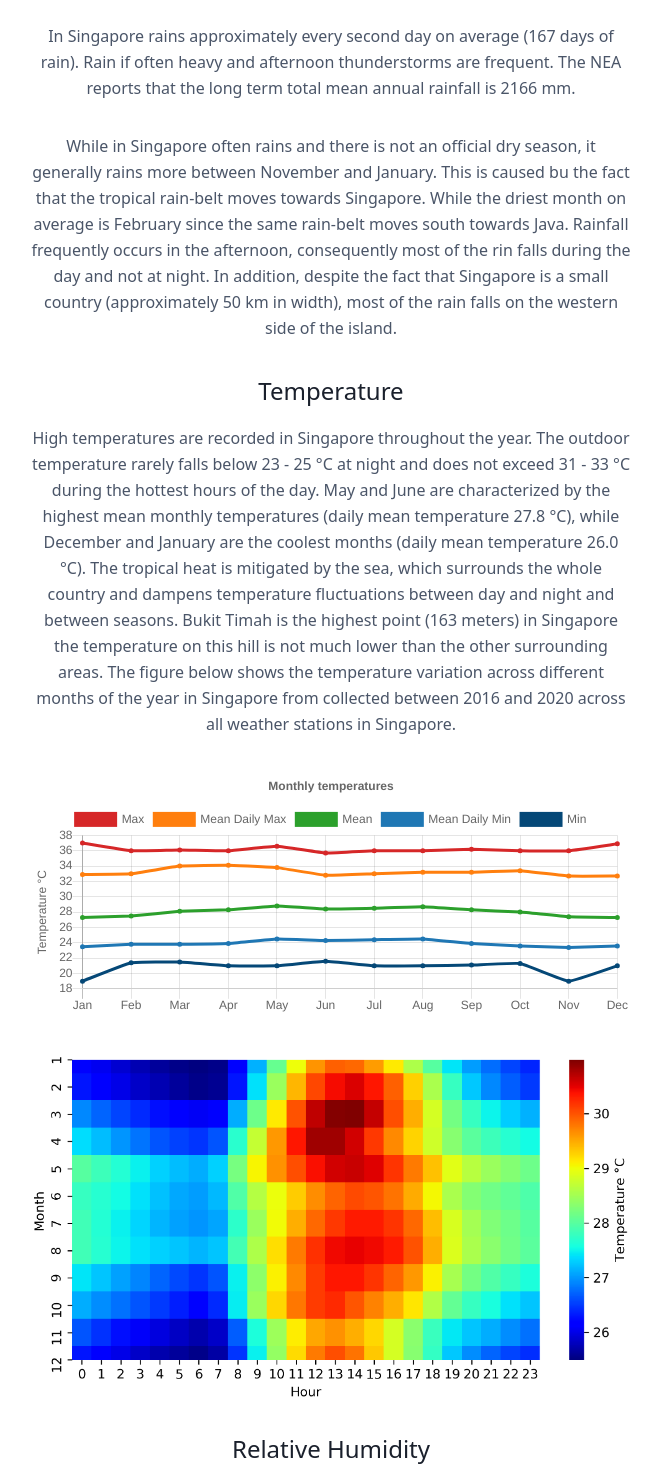
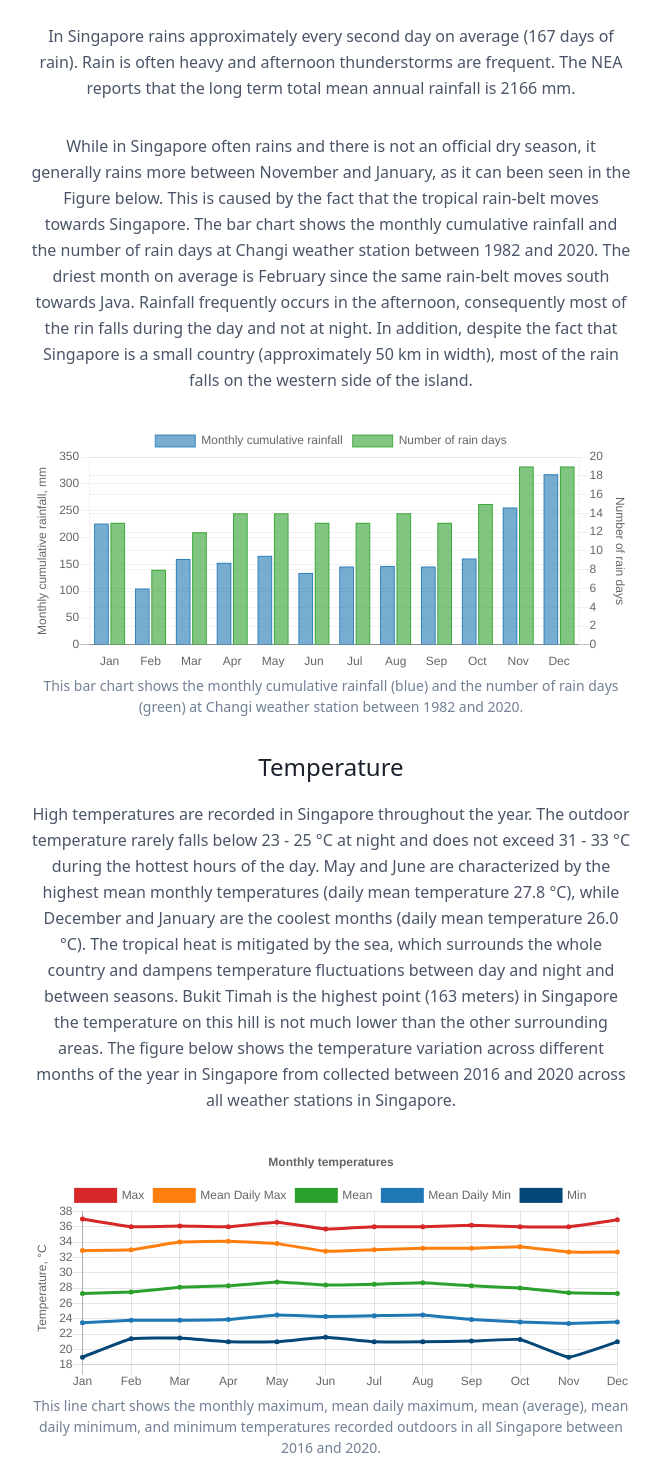
Before and after one commit to FedericoTartarini/air-quality-weather-sg, a React (Create React App) app: page /climate in a window 1280 px wide. Shown: the part 700-2170 px from the top of the page, without its empty margins (309-970 px from the left). Built offline with nearby package versions, Linux system fonts and the light colour scheme; no server answers.

Commit message:
* fixed labels charts

```diff
--- a/src/Components/BarChartRainFall.js
+++ b/src/Components/BarChartRainFall.js
@@ -35,7 +35,7 @@ function BarChartRainFall() {
         borderWidth: 1,
         hoverBackgroundColor: "rgba(31,119,180,0.8)",
         hoverBorderColor: "rgba(31,119,180,1)",
-        data: [65, 59, 80, 81, 56, 55, 40, 80, 81, 56, 55, 40],
+        data: [226, 105, 160, 153, 166, 134, 146, 147, 146, 161, 256, 318],
         yAxisID: "y1",
       },
       {
@@ -45,7 +45,7 @@ function BarChartRainFall() {
         borderWidth: 1,
         hoverBackgroundColor: "rgba(44,160,44,0.8)",
         hoverBorderColor: "#2ca02c",
-        data: [65, 59, 80, 81, 56, 55, 40, 80, 81, 56, 55, 40],
+        data: [13, 8, 12, 14, 14, 13, 13, 14, 13, 15, 19, 19],
         yAxisID: "y2",
       },
     ],
@@ -76,15 +76,24 @@ function BarChartRainFall() {
               type: "linear",
               position: "left",
               gridLines: { color: "rgba(0, 0, 0, 0.05)" },
+              ticks: {
+                beginAtZero: true,
+              },
+              scaleLabel: {
+                display: true,
+                labelString: "Monthly cumulative rainfall, mm",
+              },
             },
             {
               id: "y2",
               type: "linear",
               position: "right",
               ticks: {
-                // max: 1,
-                // min: 0
                 beginAtZero: true,
+              },
+              scaleLabel: {
+                display: true,
+                labelString: "Number of rain days",
               },
               gridLines: { color: "rgba(0, 0, 0, 0.05)" },
             },
--- a/src/Components/LineChartTemperature.js
+++ b/src/Components/LineChartTemperature.js
@@ -145,7 +145,7 @@ function LineChartTemperature() {
             {
               scaleLabel: {
                 display: true,
-                labelString: "Temperature °C",
+                labelString: "Temperature, °C",
               },
             },
           ],
--- a/src/Views/WikiClimate.js
+++ b/src/Views/WikiClimate.js
@@ -46,24 +46,32 @@ function WikiClimate() {
           <h1 className="text-2xl mb-4 font-medium text-gray-900">Rainfall</h1>
           <p className="mb-8 leading-relaxed">
             In Singapore rains approximately every second day on average (167
-            days of rain). Rain if often heavy and afternoon thunderstorms are
+            days of rain). Rain is often heavy and afternoon thunderstorms are
             frequent. The NEA reports that the long term total mean annual
             rainfall is 2166 mm.
           </p>
           <p className="mb-8 leading-relaxed">
             While in Singapore often rains and there is not an official dry
-            season, it generally rains more between November and January. This
-            is caused bu the fact that the tropical rain-belt moves towards
-            Singapore. While the driest month on average is February since the
-            same rain-belt moves south towards Java. Rainfall frequently occurs
-            in the afternoon, consequently most of the rin falls during the day
-            and not at night. In addition, despite the fact that Singapore is a
-            small country (approximately 50 km in width), most of the rain falls
-            on the western side of the island.
+            season, it generally rains more between November and January, as it
+            can been seen in the Figure below. This is caused by the fact that
+            the tropical rain-belt moves towards Singapore. The bar chart shows
+            the monthly cumulative rainfall and the number of rain days at
+            Changi weather station between 1982 and 2020. The driest month on
+            average is February since the same rain-belt moves south towards
+            Java. Rainfall frequently occurs in the afternoon, consequently most
+            of the rin falls during the day and not at night. In addition,
+            despite the fact that Singapore is a small country (approximately 50
+            km in width), most of the rain falls on the western side of the
+            island.
           </p>
-          {/*<div className="mb-8 container">*/}
-          {/*  <BarChartRainFall />*/}
-          {/*</div>*/}
+          <div className="container">
+            <BarChartRainFall />
+          </div>
+          <p className="text-sm text-gray-600 mb-8 w-full">
+            This bar chart shows the monthly cumulative rainfall (blue) and the
+            number of rain days (green) at Changi weather station between 1982
+            and 2020.
+          </p>
           <h1 className="text-2xl mb-4 font-medium text-gray-900">
             Temperature
           </h1>
@@ -82,15 +90,25 @@ function WikiClimate() {
             across different months of the year in Singapore from collected
             between 2016 and 2020 across all weather stations in Singapore.
           </p>
-          <div className="mb-8 container">
+          <div className="container">
             <LineChartTemperature />
           </div>
+          <p className="text-sm text-gray-600 mb-8 w-full">
+            This line chart shows the monthly maximum, mean daily maximum, mean
+            (average), mean daily minimum, and minimum temperatures recorded
+            outdoors in all Singapore between 2016 and 2020.
+          </p>
           {/* todo add chart title */}
           <img
-            className="mb-8 object-cover object-center"
+            className="mb-2 object-cover object-center"
             alt="Singapore's climate"
             src={require("../Static/Images/heatmap_tmp.png")}
           />
+          <p className="text-sm text-gray-600 mb-8 w-full">
+            The heatmap shows how the temperature outdoors in Singapore varies
+            by time of day and month. The figure was generated using data from
+            all Singaporean weather stations collected between 2016 and 2020.
+          </p>
           <h1 className="text-2xl mb-4 font-medium text-gray-900">
             Relative Humidity
           </h1>
```
